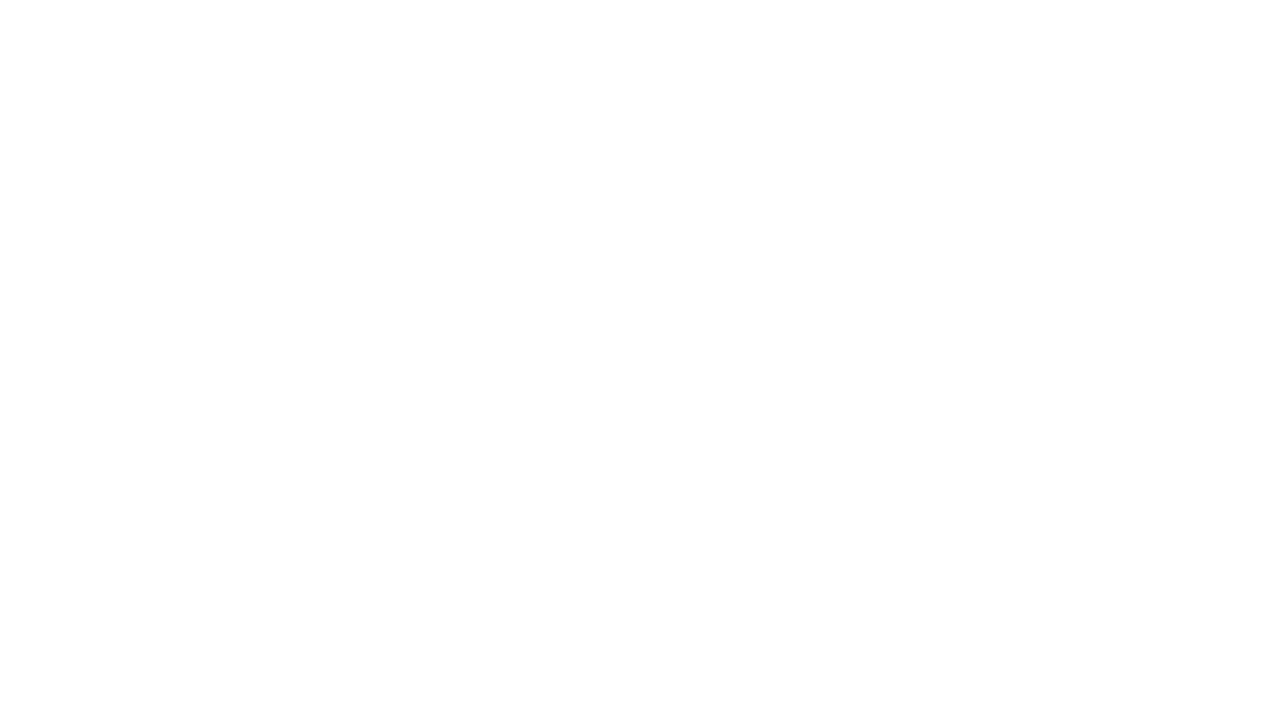
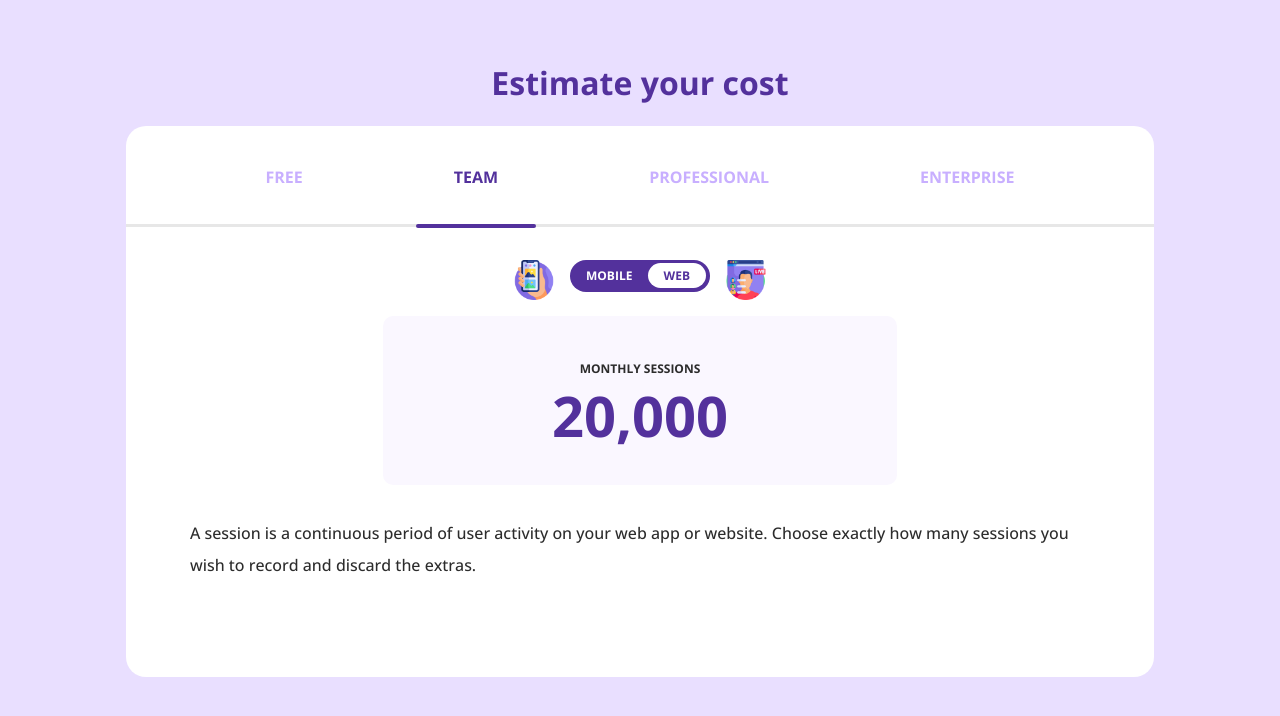
Before and after one commit to florxgomez/cost-estimator, a plain HTML site: page index.html in a window 1280 px wide. Drawn offline with nearby package versions, Linux system fonts and the light colour scheme.

Commit message:
adding styles

```diff
--- a/index.css
+++ b/index.css
@@ -0,0 +1,141 @@
+:root {
+  --primary-color: rgb(83, 49, 156);
+  --secondary-color: rgb(200, 175, 255);
+  --lighter-color: rgb(233, 223, 255);
+  --dark-grey: rgb(44, 44, 44);
+}
+body {
+  background-color: var(--lighter-color);
+  font-family: 'Open Sans', sans-serif;
+  display: flex;
+  flex-direction: column;
+  justify-content: center;
+  align-items: center;
+  padding: 32px;
+  color: var(--dark-grey);
+}
+
+h1 {
+  color: var(--primary-color);
+}
+
+.container {
+  background-color: white;
+  width: 100%;
+  max-width: 900px;
+  display: flex;
+  flex-direction: column;
+  justify-content: center;
+  align-items: center;
+  border-radius: 20px;
+  padding: 0 64px 64px 64px;
+  position: relative;
+}
+
+.tabs {
+  display: flex;
+  width: 100%;
+  justify-content: space-around;
+  text-transform: uppercase;
+  font-weight: bold;
+  color: var(--secondary-color);
+  margin: 0 0 32px 0;
+  padding: 16px;
+}
+
+.tabs p {
+  padding: 8px;
+}
+
+.tabs p:hover {
+  color: var(--primary-color);
+  cursor: pointer;
+}
+
+.tabs .active {
+  color: var(--primary-color);
+  position: relative;
+}
+
+.tabs .active::before {
+  content: '';
+  background-color: var(--primary-color);
+  width: 200%;
+  height: 4px;
+  position: absolute;
+  bottom: -32px;
+  left: -50%;
+  z-index: 2;
+  border-radius: 10px;
+}
+
+.line {
+  height: 3px;
+  background-color: rgb(231, 231, 231);
+  width: 100%;
+  position: absolute;
+  top: 98px;
+}
+
+.toggle-wrapper {
+  display: flex;
+}
+
+.toggle-wrapper img {
+  height: 40px;
+  margin: 0 16px;
+}
+
+.toggle {
+  background-color: var(--primary-color);
+  height: 32px;
+  width: 140px;
+  border-radius: 20px;
+  display: flex;
+  justify-content: space-between;
+  padding: 0 4px 0 16px;
+  align-items: center;
+  text-transform: uppercase;
+  font-weight: bold;
+  font-size: 12px;
+  box-sizing: border-box;
+}
+
+.toggle span:first-of-type {
+  color: white;
+}
+
+.toggle span:last-of-type {
+  color: var(--primary-color);
+  background-color: white;
+  padding: 4px 16px;
+  border-radius: 20px;
+}
+
+.sessions-card {
+  background-color: rgb(250, 247, 255);
+  text-align: center;
+  padding: 32px;
+  width: 50%;
+  text-transform: uppercase;
+  margin: 16px 0;
+  border-radius: 10px;
+}
+
+.sessions-card p {
+  color: var(--dark-grey);
+  font-size: 12px;
+  font-weight: bold;
+  margin-bottom: 0;
+}
+
+.sessions-card .number {
+  color: var(--primary-color);
+  font-size: 56px;
+  margin: 0;
+}
+
+.description {
+  line-height: 32px;
+  margin: 16px 0 32px 0;
+}
--- a/index.html
+++ b/index.html
@@ -1,16 +1,43 @@
 <!DOCTYPE html>
 <html>
-
-<head>
+  <head>
     <meta charset="utf-8" />
     <meta http-equiv="X-UA-Compatible" content="IE=edge" />
     <meta name="viewport" content="width=device-width, initial-scale=1" />
+    <link rel="preconnect" href="https://fonts.googleapis.com" />
+    <link rel="preconnect" href="https://fonts.gstatic.com" crossorigin />
+    <link
+      href="https://fonts.googleapis.com/css2?family=Open+Sans:wght@300;500;700&display=swap"
+      rel="stylesheet"
+    />
     <link rel="stylesheet" type="text/css" href="index.css" />
     <title>Cost Estimator</title>
-</head>
+  </head>
 
-<body>
-
-</body>
-
+  <body>
+    <h1>Estimate your cost</h1>
+    <div class="container">
+      <div class="tabs">
+        <p>Free</p>
+        <p class="active">Team</p>
+        <p>Professional</p>
+        <p>Enterprise</p>
+      </div>
+      <div class="line"></div>
+      <div class="toggle-wrapper">
+        <img src="./images/icon1.png" alt="" />
+        <div class="toggle"><span>Mobile</span><span>Web</span></div>
+        <img src="./images/icon2.png" alt="" />
+      </div>
+      <div class="sessions-card">
+        <p>Monthly Sessions</p>
+        <p class="number">20,000</p>
+      </div>
+      <p class="description">
+        A session is a continuous period of user activity on your web app or
+        website. Choose exactly how many sessions you wish to record and discard
+        the extras.
+      </p>
+    </div>
+  </body>
 </html>
```
Also changed, not shown: images/icon1.png (added), images/icon2.png (added).
